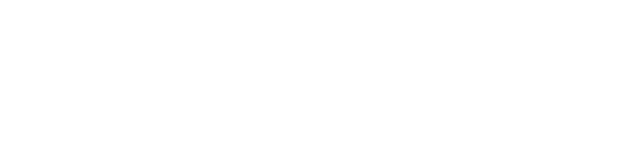
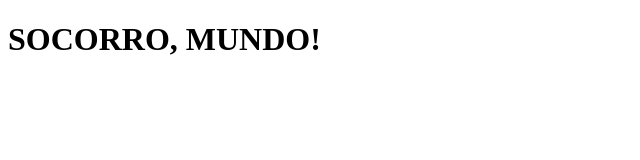
Before and after one commit to rafaelmazzucco/aula_coder_house, a plain HTML site: page index.html in a window 1280 px wide. Shown: the whole page, without its empty margins (0-640 px from the left). Drawn offline with Linux system fonts and the light colour scheme.

Commit message:
add tag h1

```diff
--- a/index.html
+++ b/index.html
@@ -6,6 +6,7 @@
     <title>Document</title>
 </head>
 <body>
+    <h1>SOCORRO, MUNDO!</h1>
 
 </body>
 </html>
```
